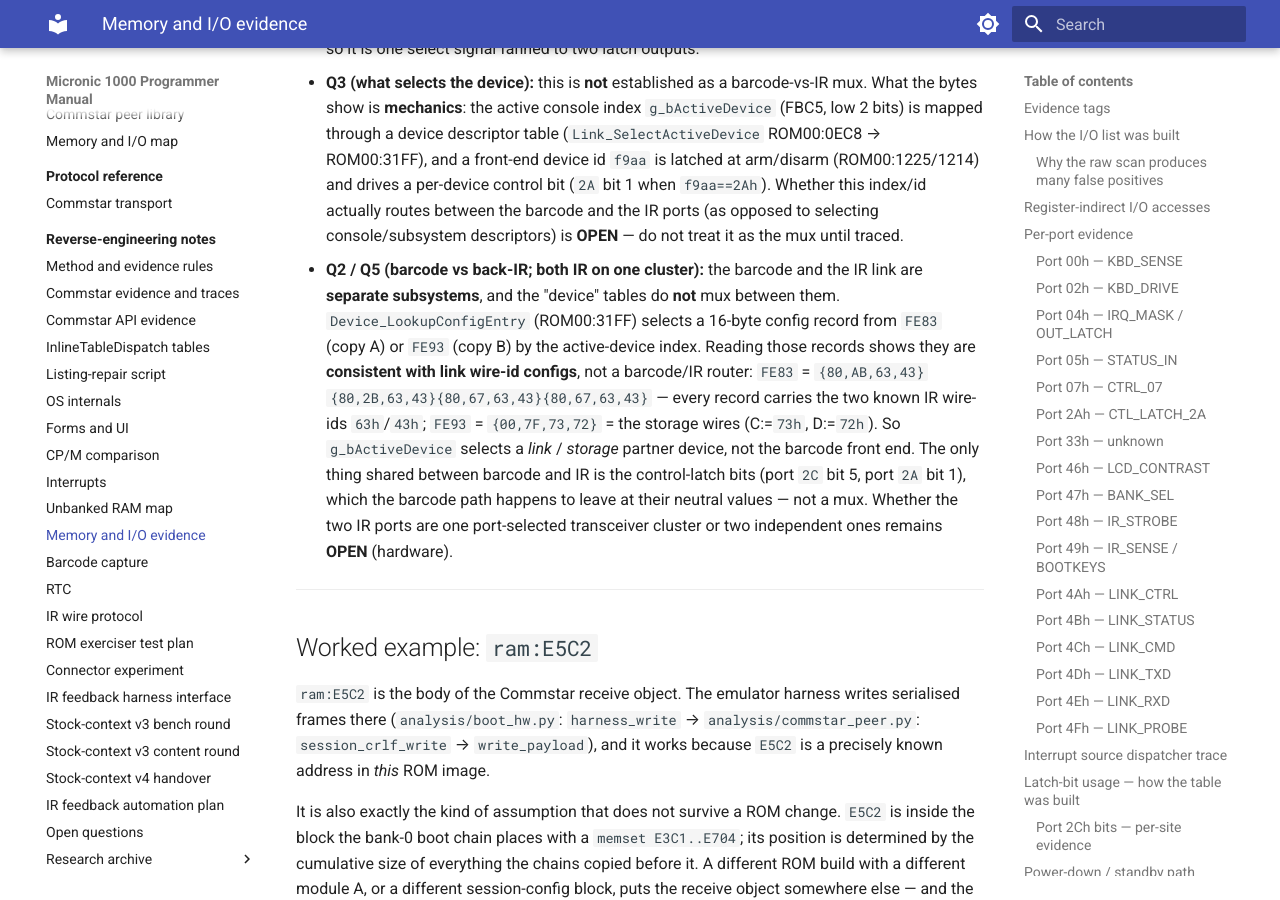
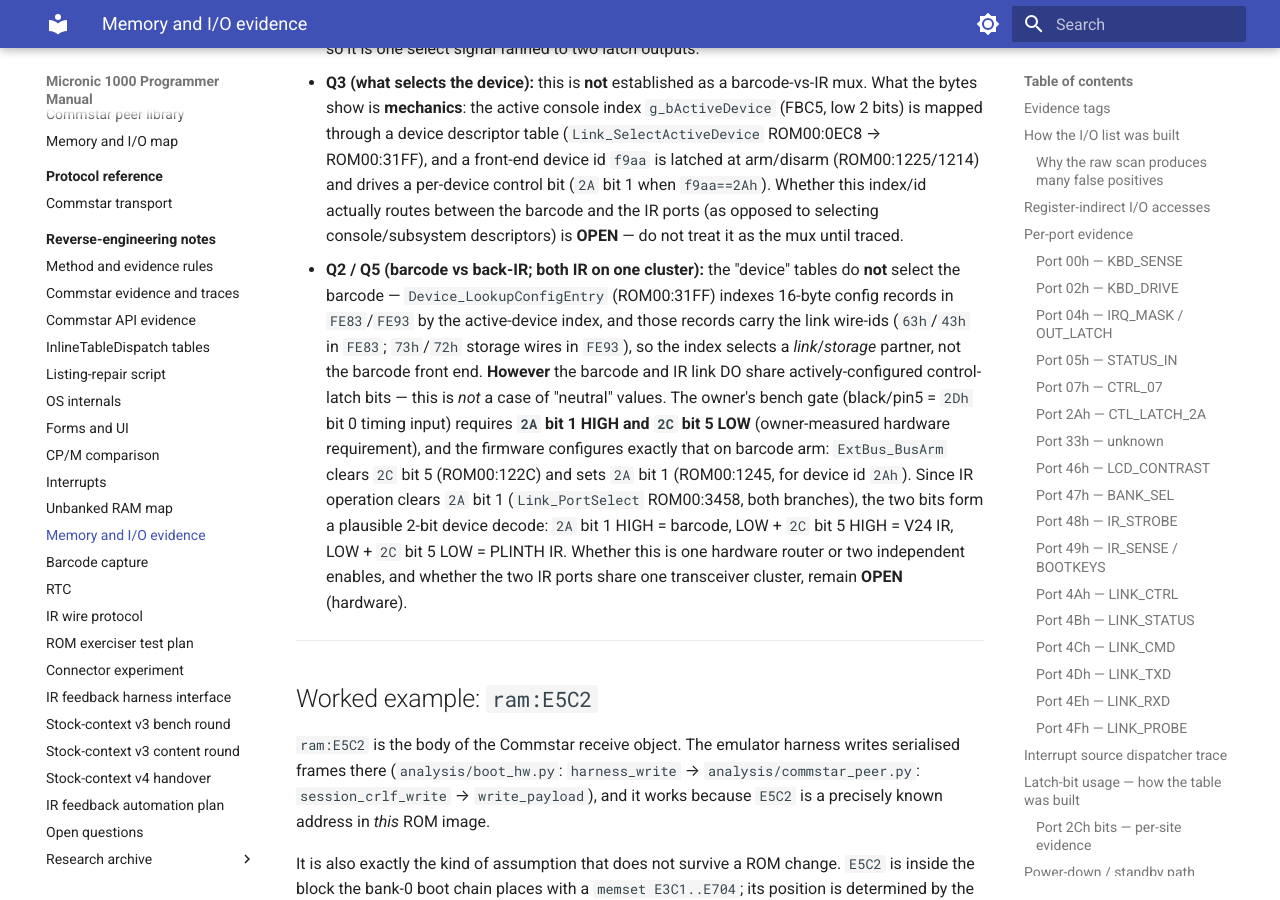
Before and after one commit to philpem/micronic1000, an MkDocs documentation site: the page built from doc/re-notes/memory-and-io-evidence.md, in a window 1280 px wide and 900 px high, scrolled down 9606 px. Built offline with MkDocs 1.6.1 and Material for MkDocs 9.7.7, drawn with Linux system fonts in a browser that asks for light colours.

Commit message:
docs: reconcile barcode gate bits - correct 'neutral values' claim
The barcode and IR link DO share actively-configured control bits, not
incidental/neutral ones. Owner bench: barcode timing input (2Dh bit0)
needs 2A bit1 HIGH and 2C bit5 LOW, which the firmware sets exactly on
barcode arm (ExtBus_BusArm clears 2C bit5 @122C, sets 2A bit1 @1245
for device id 2Ah). IR clears 2A bit1 on both branches. The two bits
form a plausible 2-bit device decode (barcode / V24 / PLINTH); whether
it is one router or two enables remains OPEN.

```diff
--- a/doc/re-notes/memory-and-io-evidence.md
+++ b/doc/re-notes/memory-and-io-evidence.md
@@ -381,22 +381,24 @@ internal loopback is **not determinable from the ROM**. `Link_SelftestRun`
   `f9aa==2Ah`). Whether this index/id actually routes between the
   barcode and the IR ports (as opposed to selecting console/subsystem
   descriptors) is **OPEN** — do not treat it as the mux until traced.
-* **Q2 / Q5 (barcode vs back-IR; both IR on one cluster):** the barcode
-  and the IR link are **separate subsystems**, and the "device" tables
-  do **not** mux between them. `Device_LookupConfigEntry` (ROM00:31FF)
-  selects a 16-byte config record from `FE83` (copy A) or `FE93`
-  (copy B) by the active-device index. Reading those records shows they
-  are **consistent with link wire-id configs**, not a barcode/IR router: `FE83` =
-  `{80,AB,63,43}{80,2B,63,43}{80,67,63,43}{80,67,63,43}` — every record
-  carries the two known IR wire-ids `63h`/`43h`; `FE93` =
-  `{00,7F,73,72}` = the storage wires (C:=`73h`, D:=`72h`). So
-  `g_bActiveDevice` selects a *link* / *storage* partner device, not the
-  barcode front end. The only thing shared between barcode and IR is the
-  control-latch bits (port `2C` bit 5, port `2A` bit 1), which the
-  barcode path happens to leave at their neutral values — not a mux.
-  Whether the two IR ports are one port-selected transceiver cluster or
-  two independent ones remains **OPEN** (hardware).
-
+* **Q2 / Q5 (barcode vs back-IR; both IR on one cluster):** the "device"
+  tables do **not** select the barcode — `Device_LookupConfigEntry`
+  (ROM00:31FF) indexes 16-byte config records in `FE83`/`FE93` by the
+  active-device index, and those records carry the link wire-ids
+  (`63h`/`43h` in `FE83`; `73h`/`72h` storage wires in `FE93`), so the
+  index selects a *link*/*storage* partner, not the barcode front end.
+  **However** the barcode and IR link DO share actively-configured
+  control-latch bits — this is *not* a case of "neutral" values. The
+  owner's bench gate (black/pin5 = `2Dh` bit 0 timing input) requires
+  **`2A` bit 1 HIGH and `2C` bit 5 LOW** (owner-measured hardware
+  requirement), and the firmware configures exactly that on barcode arm:
+  `ExtBus_BusArm` clears `2C` bit 5 (ROM00:122C) and sets `2A` bit 1
+  (ROM00:1245, for device id `2Ah`). Since IR operation clears `2A`
+  bit 1 (`Link_PortSelect` ROM00:3458, both branches), the two bits form
+  a plausible 2-bit device decode: `2A` bit 1 HIGH = barcode, LOW + `2C`
+  bit 5 HIGH = V24 IR, LOW + `2C` bit 5 LOW = PLINTH IR. Whether this is
+  one hardware router or two independent enables, and whether the two IR
+  ports share one transceiver cluster, remain **OPEN** (hardware).
 ---
 
 ## Worked example: `ram:E5C2`
```
